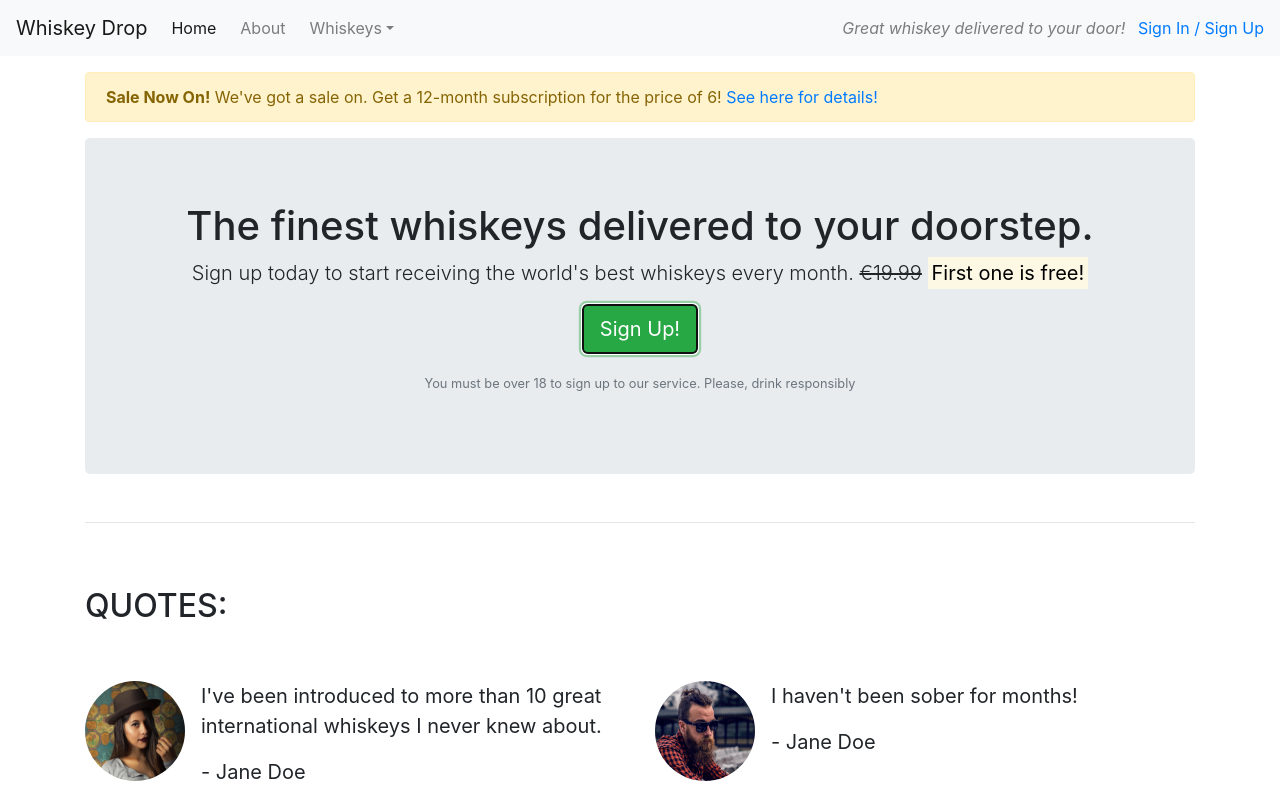
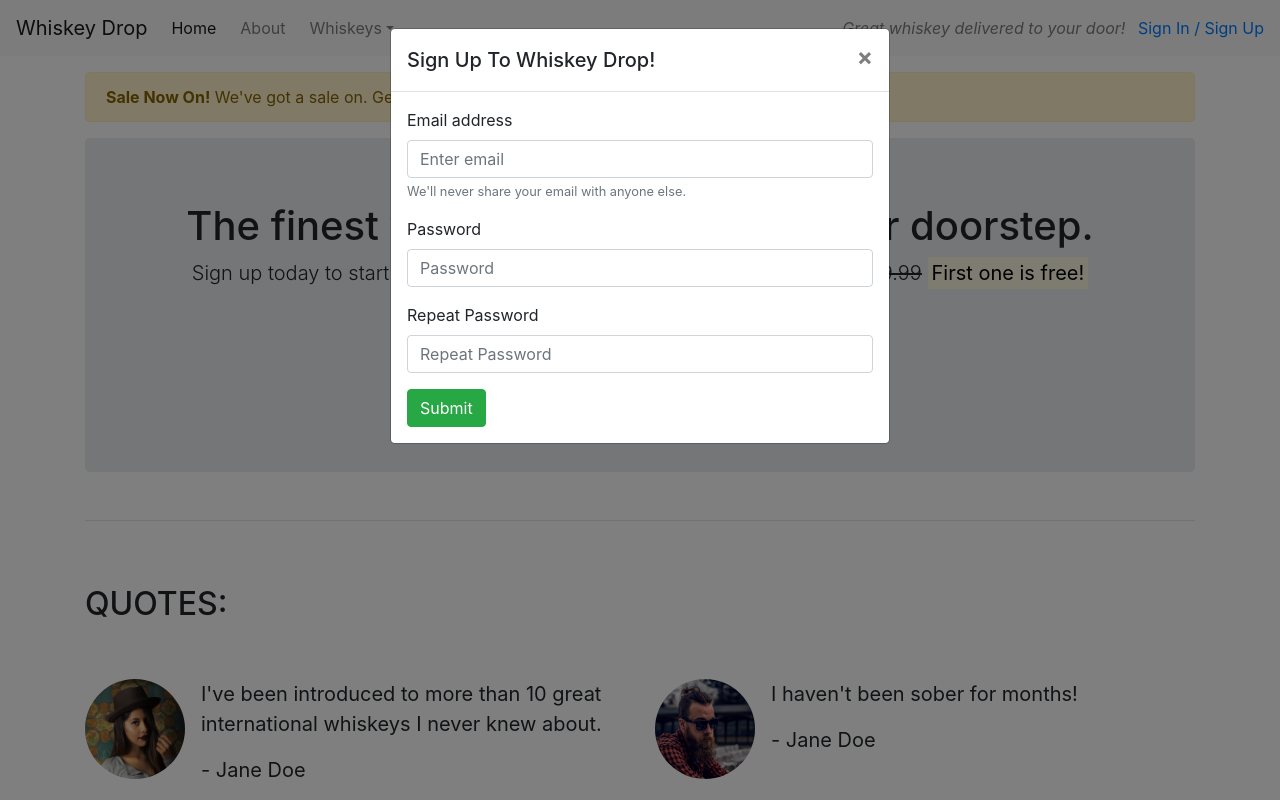
Before and after one commit to marinamarshall/my-first-bootstrap-project, a plain HTML site: page index.html in a window 1280 px wide. Both pictures are taken after a click on the button "Sign Up!". Shown: the top 800 px of the page. Drawn offline with nearby package versions, Linux system fonts and the light colour scheme.

Commit message:
Add modal and form to sign up function

```diff
--- a/index.html
+++ b/index.html
@@ -58,7 +58,7 @@
                         <strong><mark>First one is free!</mark></strong>
                     </p>
                     <p>
-                        <button class="btn-success btn-lg">Sign Up!</button>
+                        <button class="btn btn-success btn-lg" data-toggle="modal" data-target="#signUpModal">Sign Up!</button>
                     </p>
                     <p class="text-muted"><small>You must be over 18 to sign up to our service. Please, drink responsibly</small></p>
                 </section>
@@ -139,6 +139,38 @@
         </section>
         <!-- /.features -->
     </article>
+
+    <div class="modal" tabindex="-1" role="dialog" id="signUpModal">
+        <div class="modal-dialog" role="document">
+          <div class="modal-content">
+            <div class="modal-header">
+              <h5 class="modal-title">Sign Up To Whiskey Drop!</h5>
+              <button type="button" class="close" data-dismiss="modal" aria-label="Close">
+                <span aria-hidden="true">&times;</span>
+              </button>
+            </div>
+            <div class="modal-body">
+                <form>
+                    <div class="form-group">
+                      <label for="exampleInputEmail1">Email address</label>
+                      <input type="email" class="form-control" id="exampleInputEmail1" aria-describedby="emailHelp" placeholder="Enter email">
+                      <small id="emailHelp" class="form-text text-muted">We'll never share your email with anyone else.</small>
+                    </div>
+                    <div class="form-group">
+                      <label for="password">Password</label>
+                      <input type="password" class="form-control" id="password" placeholder="Password">
+                    </div>
+                    <div class="form-group">
+                        <label for="repeatPassword">Repeat Password</label>
+                        <input type="password" class="form-control" id="repeatPassword" placeholder="Repeat Password">
+                    </div>
+                    <button type="submit" class="btn btn-success">Submit</button>
+                  </form>
+            </div>
+          </div>
+        </div>
+      </div>
+
     <script src="https://code.jquery.com/jquery-3.3.1.slim.min.js" integrity="sha384-q8i/X+965DzO0rT7abK41JStQIAqVgRVzpbzo5smXKp4YfRvH+8abtTE1Pi6jizo" crossorigin="anonymous"></script>
     <script src="https://cdnjs.cloudflare.com/ajax/libs/popper.js/1.14.7/umd/popper.min.js" integrity="sha384-UO2eT0CpHqdSJQ6hJty5KVphtPhzWj9WO1clHTMGa3JDZwrnQq4sF86dIHNDz0W1" crossorigin="anonymous"></script>
     <script src="https://stackpath.bootstrapcdn.com/bootstrap/4.3.1/js/bootstrap.min.js" integrity="sha384-JjSmVgyd0p3pXB1rRibZUAYoIIy6OrQ6VrjIEaFf/nJGzIxFDsf4x0xIM+B07jRM" crossorigin="anonymous"></script>
```
